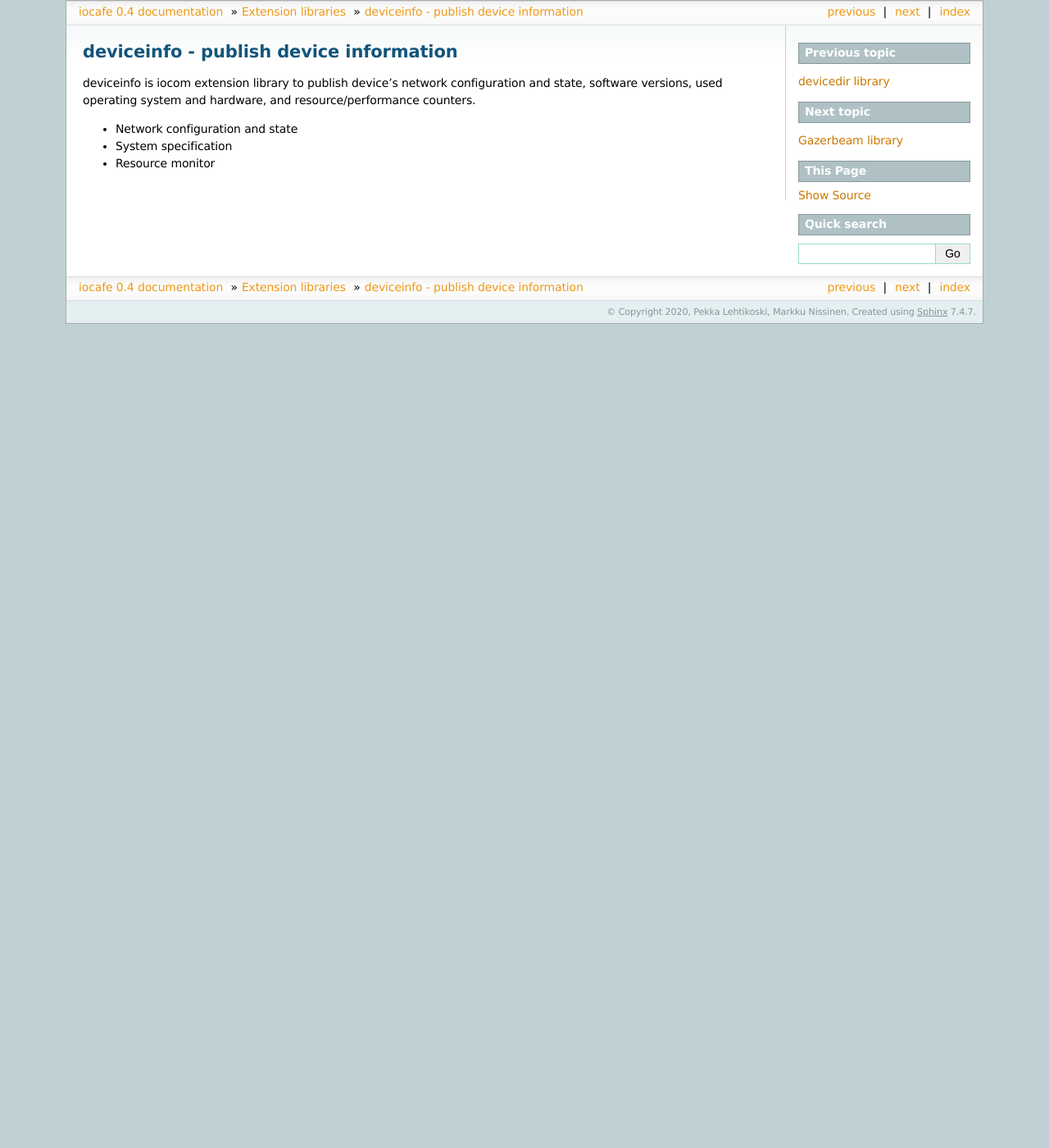
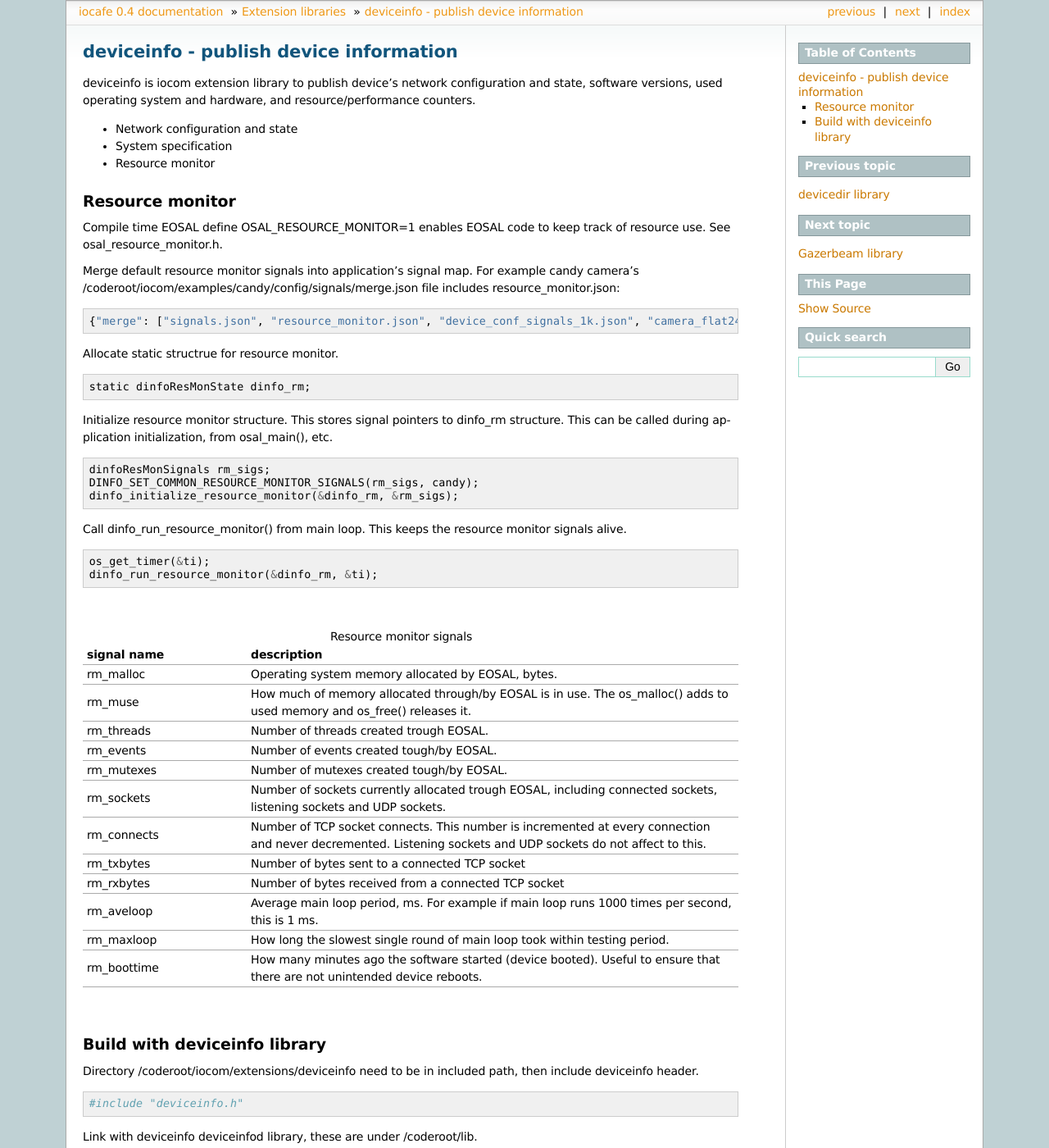
Before and after one commit to iocafe/iocafe-doc, a Sphinx documentation site: the page built from source/extensions/deviceinfo/deviceinfo.rst, in a window 1280 px wide and 1400 px high. Shown: the whole window at 82% size. Built offline with Sphinx 7.4.7, drawn with Linux system fonts in a browser that asks for light colours.

Commit message:
Notes about resource monitor

```diff
--- a/source/extensions/deviceinfo/deviceinfo.rst
+++ b/source/extensions/deviceinfo/deviceinfo.rst
@@ -6,3 +6,88 @@ used operating system and hardware, and resource/performance counters.
 * Network configuration and state
 * System specification
 * Resource monitor
+
+
+Resource monitor
+*****************
+
+Compile time EOSAL define OSAL_RESOURCE_MONITOR=1 enables EOSAL code to keep track of resource use.
+See osal_resource_monitor.h.
+
+Merge default resource monitor signals into application's signal map. For example candy camera's
+/coderoot/iocom/examples/candy/config/signals/merge.json file includes resource_monitor.json:
+
+::
+
+    {"merge": ["signals.json", "resource_monitor.json", "device_conf_signals_1k.json", "camera_flat24k_signals.json"]}
+
+
+Allocate static structrue for resource monitor.
+
+::
+
+    static dinfoResMonState dinfo_rm;
+
+Initialize resource monitor structure. This stores signal pointers to dinfo_rm structure. This can be called
+during application initialization, from osal_main(), etc.
+
+::
+
+    dinfoResMonSignals rm_sigs;
+    DINFO_SET_COMMON_RESOURCE_MONITOR_SIGNALS(rm_sigs, candy);
+    dinfo_initialize_resource_monitor(&dinfo_rm, &rm_sigs);
+
+Call dinfo_run_resource_monitor() from main loop. This keeps the resource monitor signals alive.
+
+::
+
+    os_get_timer(&ti);
+    dinfo_run_resource_monitor(&dinfo_rm, &ti);
+
+|
+
+.. list-table:: Resource monitor signals
+  :widths: 25 75
+  :header-rows: 1
+
+  * - signal name
+    - description
+  * - rm_malloc
+    - Operating system memory allocated by EOSAL, bytes.
+  * - rm_muse
+    - How much of memory allocated through/by EOSAL is in use. The os_malloc() adds to used memory and os_free() releases it.
+  * - rm_threads
+    - Number of threads created trough EOSAL.
+  * - rm_events
+    - Number of events created tough/by EOSAL.
+  * - rm_mutexes
+    - Number of mutexes created tough/by EOSAL.
+  * - rm_sockets
+    - Number of sockets currently allocated trough EOSAL, including connected sockets, listening sockets and UDP sockets.
+  * - rm_connects
+    - Number of TCP socket connects. This number is incremented at every connection and never decremented. Listening sockets
+      and UDP sockets do not affect to this.
+  * - rm_txbytes
+    - Number of bytes sent to a connected TCP socket
+  * - rm_rxbytes
+    - Number of bytes received from a connected TCP socket
+  * - rm_aveloop
+    - Average main loop period, ms. For example if main loop runs 1000 times per second, this is 1 ms.
+  * - rm_maxloop
+    - How long the slowest single round of main loop took within testing period.
+  * - rm_boottime
+    - How many minutes ago the software started (device booted). Useful to ensure that there are not
+      unintended device reboots.
+
+|
+
+
+Build with deviceinfo library
+********************************
+Directory /coderoot/iocom/extensions/deviceinfo need to be in included path, then include deviceinfo header.
+
+::
+
+    #include "deviceinfo.h"
+
+Link with deviceinfo deviceinfod library, these are under /coderoot/lib.
```
